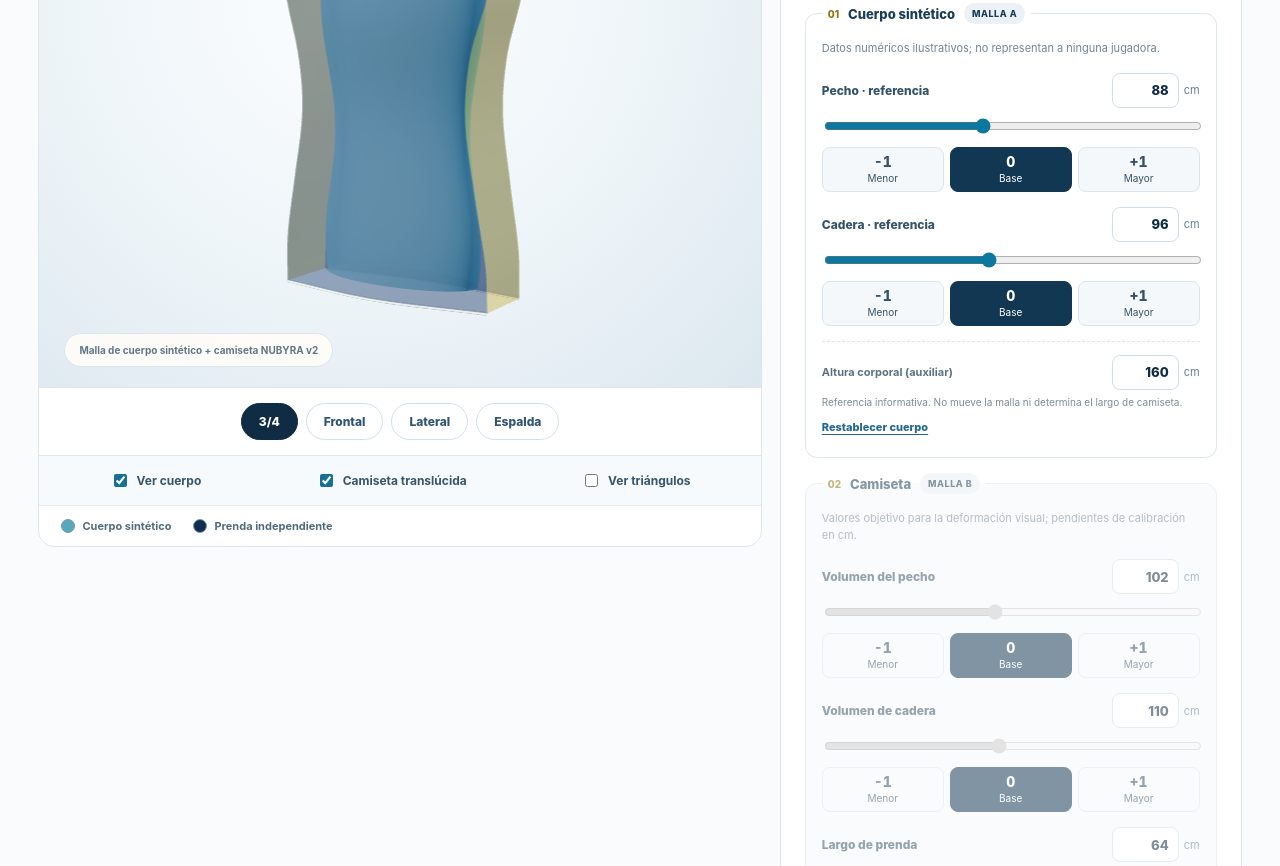
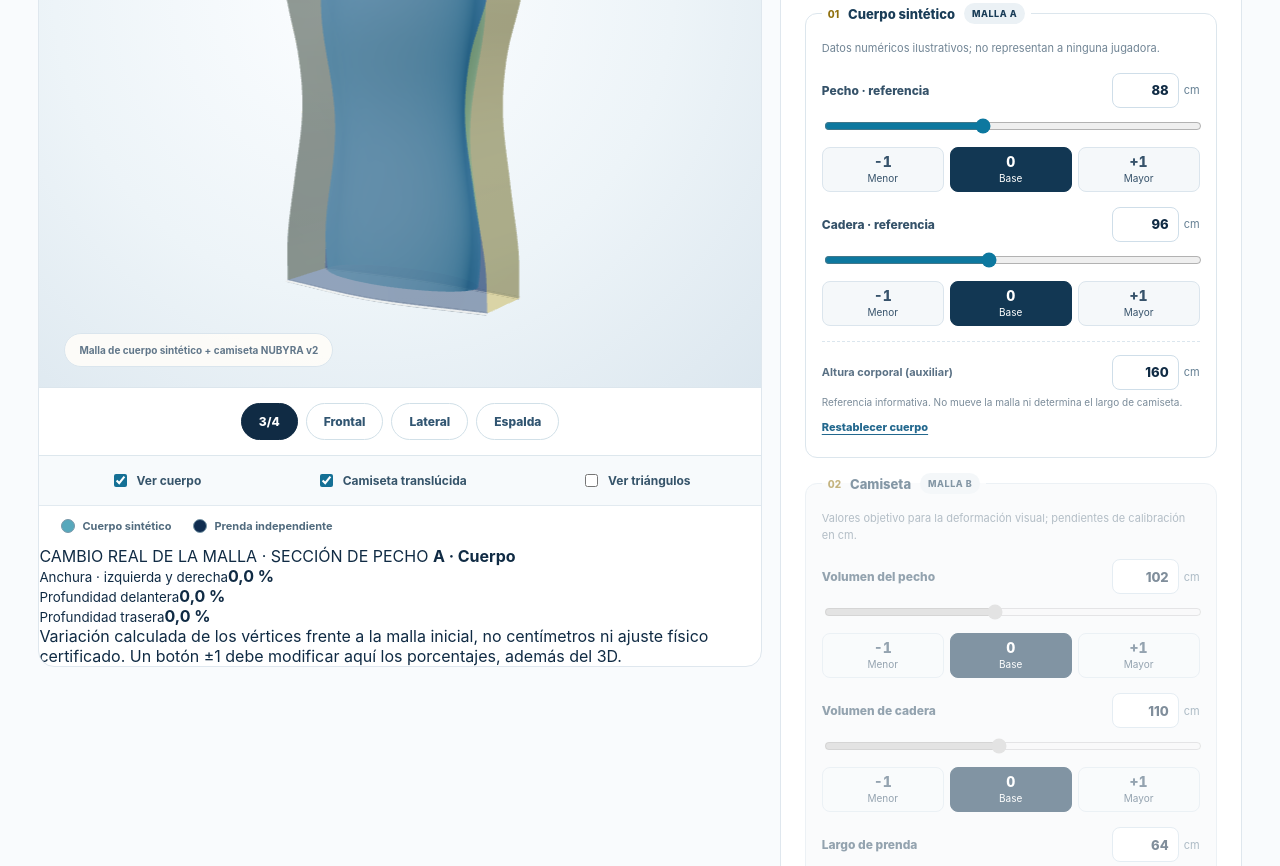
Before and after one commit to dunay2/nubyra-site, a website: page configurador-3d/fit-lab/index.html in a window 1280 px wide. Shown: the part 704-1570 px from the top of the page. Drawn offline with nearby package versions, Linux system fonts and the light colour scheme.

Commit message:
feat(fit-lab): mostrar efecto medido en ancho, parte delantera y espalda junto al visor

```diff
--- a/configurador-3d/fit-lab/index.html
+++ b/configurador-3d/fit-lab/index.html
@@ -55,6 +55,18 @@
       <span><i class="legend-body"></i> Cuerpo sintético</span>
       <span><i class="legend-garment"></i> Prenda independiente</span>
     </div>
+    <section class="geometry-feedback" aria-label="Deformación realmente medida en los vértices">
+      <div class="geometry-feedback__top">
+        <span>CAMBIO REAL DE LA MALLA · SECCIÓN DE PECHO</span>
+        <strong id="mesh-mode-readout">A · Cuerpo</strong>
+      </div>
+      <div class="geometry-feedback__stats" aria-live="polite" aria-atomic="true">
+        <div><small>Anchura · izquierda y derecha</small><strong id="shape-width">0,0 %</strong></div>
+        <div><small>Profundidad delantera</small><strong id="shape-front">0,0 %</strong></div>
+        <div><small>Profundidad trasera</small><strong id="shape-back">0,0 %</strong></div>
+      </div>
+      <p>Variación calculada de los vértices frente a la malla inicial, no centímetros ni ajuste físico certificado. Un botón ±1 debe modificar aquí los porcentajes, además del 3D.</p>
+    </section>
    </section>
    <section class="editor" aria-label="Parámetros del experimento">
     <div class="editor-head"><p class="panel-overline">PRUEBA CONTROLADA</p><h2>Experimentos A y B</h2>
```
